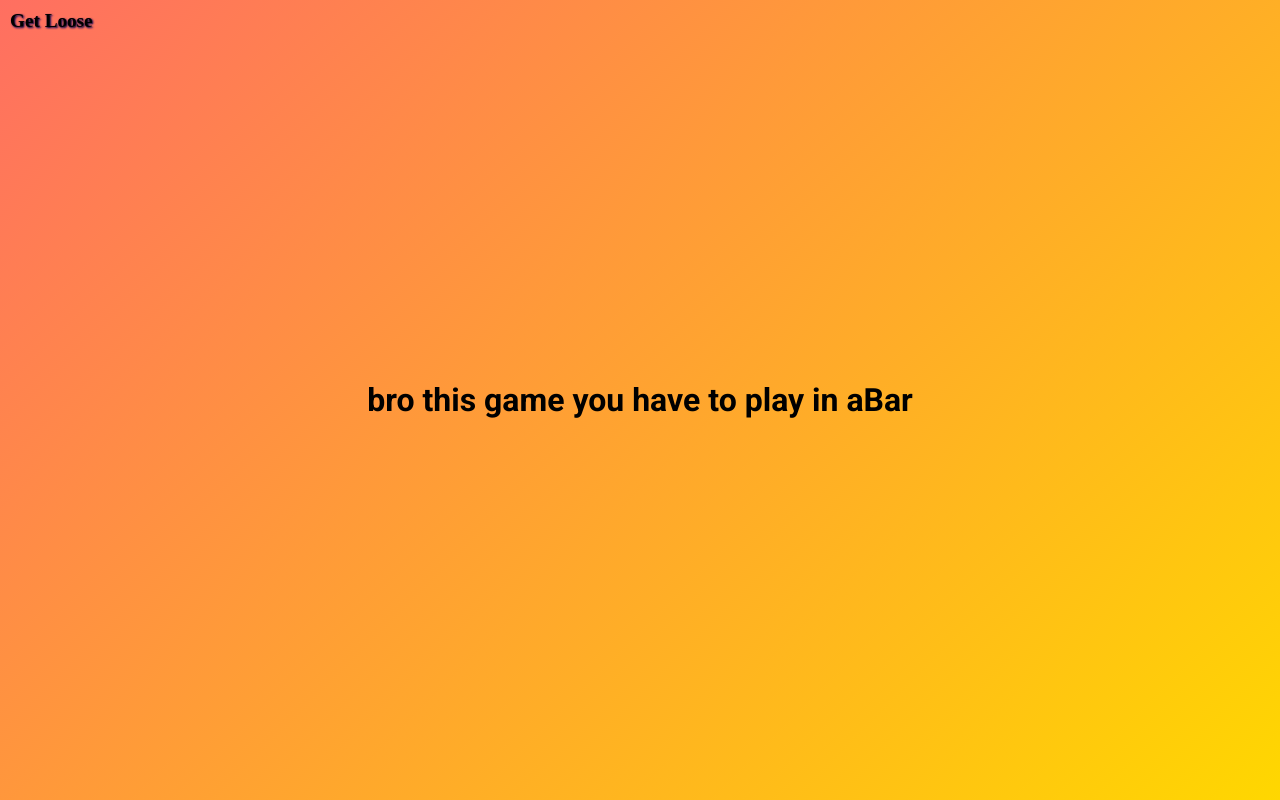
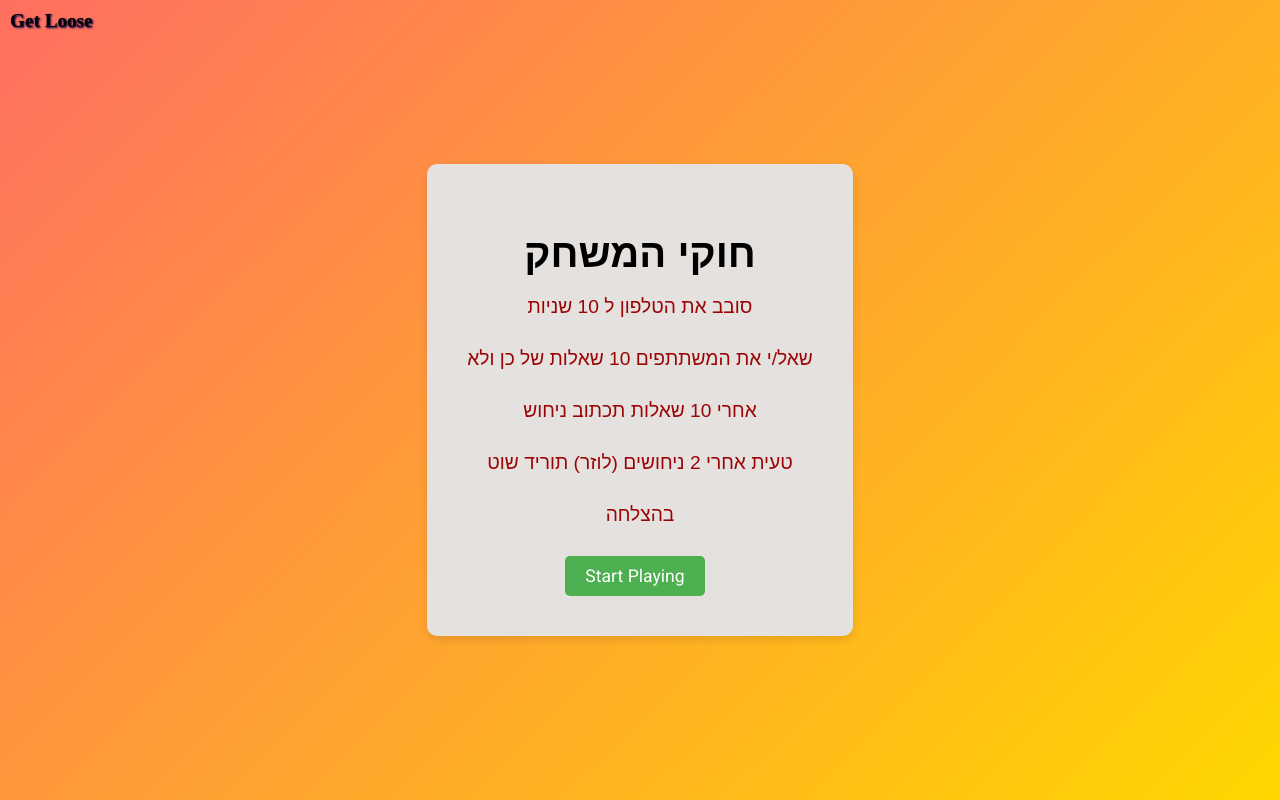
Before and after one commit to bergeron44/getLoose-client, a React (Create React App) app: page /InstructionGuess in a window 1280 px wide. Before the commit this address led to /. Built offline with nearby package versions, Linux system fonts and the light colour scheme.

Commit message:
InstructionGuess

```diff
--- a/src/App.js
+++ b/src/App.js
@@ -31,7 +31,7 @@ import DateUpdateQuestions from './pages/DataBaseUiConection/DateUpdateQuestions
 import TestFeedback from './pages/TestFeedBack';
 import DynamicPage from './barLoginPages/DynamicPage';
 import NewHomePage from './pages/NewHomePage';
-
+import InstructionGuess from './pages/InstructionGuess';
 
 function App() {
   return (
@@ -58,6 +58,7 @@ function App() {
             <Route path="/AddBar" element={<AddBar />} />
             <Route path="/AddPackage" element={<AddPackage />} />
             <Route path="/Instruction" element={<Instruction />} />
+            <Route path="/InstructionGuess" element={<InstructionGuess />} />
             <Route path="/GuessWhatIAm" element={<GuessWhatIAm />} />
             <Route path="/TestFeedback" element={<TestFeedback />} />
             <Route path="/NewHomePage" element={<NewHomePage />} />
--- a/src/pages/Games/GuessWhatIAm.js
+++ b/src/pages/Games/GuessWhatIAm.js
@@ -9,7 +9,7 @@ const GuessWhatIAm = () => {
   const [currentQuestionIndex, setCurrentQuestionIndex] = useState(null);
   const [userGuess, setUserGuess] = useState('');
   const [timer, setTimer] = useState(10);
-  const [lives, setLives] = useState(5);
+  const [lives, setLives] = useState(2);
   const [message, setMessage] = useState('');
   const [gameOver, setGameOver] = useState(false);
   const [showAnswerInput, setShowAnswerInput] = useState(false);
@@ -68,7 +68,7 @@ const GuessWhatIAm = () => {
       setWrongAttempts(0);
       setTimeout(() => selectNextQuestion(), 3000); // Wait 2 seconds before loading next question
     } else {
-      setMessage(`טעות  ${wrongAttempts >= 4 ? `התשובה הנכונה היא: ${currentQuestion.question}.הורד  ${currentQuestion.punishment} ` : 'ותנסה שוב'}`);
+      setMessage(`טעות  ${wrongAttempts >= 1 ? `התשובה הנכונה היא: ${currentQuestion.question}.הורד  ${currentQuestion.punishment} ` : 'ותנסה שוב'}`);
       setLives(prev => prev - 1);
       setWrongAttempts(prev => prev + 1);
       if (lives <= 0) {
@@ -98,7 +98,7 @@ const GuessWhatIAm = () => {
       setMessage('');
     } else {
       setDifficulty(null);
-      setLives(5);
+      setLives(2);
       setGameOver(false);
       setCurrentQuestionIndex(null);
       setUsedQuestions(new Set());
--- /dev/null
+++ b/src/pages/InstructionGuess.css
@@ -0,0 +1,51 @@
+/* Full viewport height container */
+.landing-page {
+  display: flex;
+  justify-content: center;
+  align-items: center;
+  height: 100vh; /* Full viewport height */
+  flex: 1; /* Take up remaining space */
+  display: flex;
+  background: linear-gradient(135deg, #ff6f61, #ffd700); /* Gradient background */
+}
+
+/* Centered content */
+.landing-content {
+  text-align: center;
+  background-color: #e4e1df; /* White background for content */
+  padding: 40px;
+  border-radius: 10px; /* Rounded corners */
+  box-shadow: 0 4px 8px rgba(0, 0, 0, 0.1); /* Subtle shadow */
+}
+
+/* Title style */
+.landing-title {
+  font-size: 2.5rem;
+  color: #000000; /* Black text color */
+  margin-bottom: 20px;
+  font-family: 'Arial', sans-serif; /* Clean font */
+}
+
+/* Subtitle style */
+.landing-subtitle {
+  font-size: 1.2rem;
+  color: #9b0404; /* Slightly gray text color */
+  margin-bottom: 30px;
+  font-family: 'Arial', sans-serif; /* Clean font */
+}
+
+/* Button style */
+.start-button {
+  font-size: 1.1rem;
+  padding: 10px 20px;
+  color: #ffffff;
+  background-color: #4CAF50; /* Green background */
+  border: none;
+  border-radius: 5px; /* Rounded corners */
+  cursor: pointer;
+  transition: background-color 0.3s ease; /* Smooth transition */
+}
+
+.start-button:hover {
+  background-color: #45a049; /* Darker green on hover */
+}
--- /dev/null
+++ b/src/pages/InstructionGuess.js
@@ -0,0 +1,27 @@
+import React from 'react';
+import {  useNavigate } from 'react-router-dom'; // If using React Router for navigation
+import './InstructionGuess.css'; // Import custom CSS
+
+const InstructionGuess = () => {
+    const navigate = useNavigate(); // Hook to navigate programmatically
+
+    const handleStartPlaying = () => {
+      navigate('/GuessWhatIAm'); // Replace '/game' with the path to your game page
+    };
+
+    return (
+        <div className="landing-page">
+            <div className="landing-content">
+                <h1 className="landing-title">חוקי המשחק</h1>
+                <p className="landing-subtitle">סובב את הטלפון ל 10 שניות </p>
+                <p className="landing-subtitle">שאל/י את המשתתפים 10 שאלות של כן ולא </p>
+                <p className="landing-subtitle">אחרי 10 שאלות תכתוב ניחוש </p>
+                <p className="landing-subtitle"> טעית אחרי 2 ניחושים (לוזר) תוריד שוט</p>
+                <p className="landing-subtitle"> בהצלחה </p>
+                <button className="start-button" onClick={handleStartPlaying}>Start Playing</button>
+            </div>
+        </div>
+    );
+};
+
+export default InstructionGuess;
--- a/src/pages/NewHomePage.js
+++ b/src/pages/NewHomePage.js
@@ -18,7 +18,7 @@ const images = [
   {
     url: '/images/guessp2.webp',
     title: 'Guess What I Am',
-    link: '/GuessWhatIAm',
+    link: '/InstructionGuess',
   },
 ];
 
```
